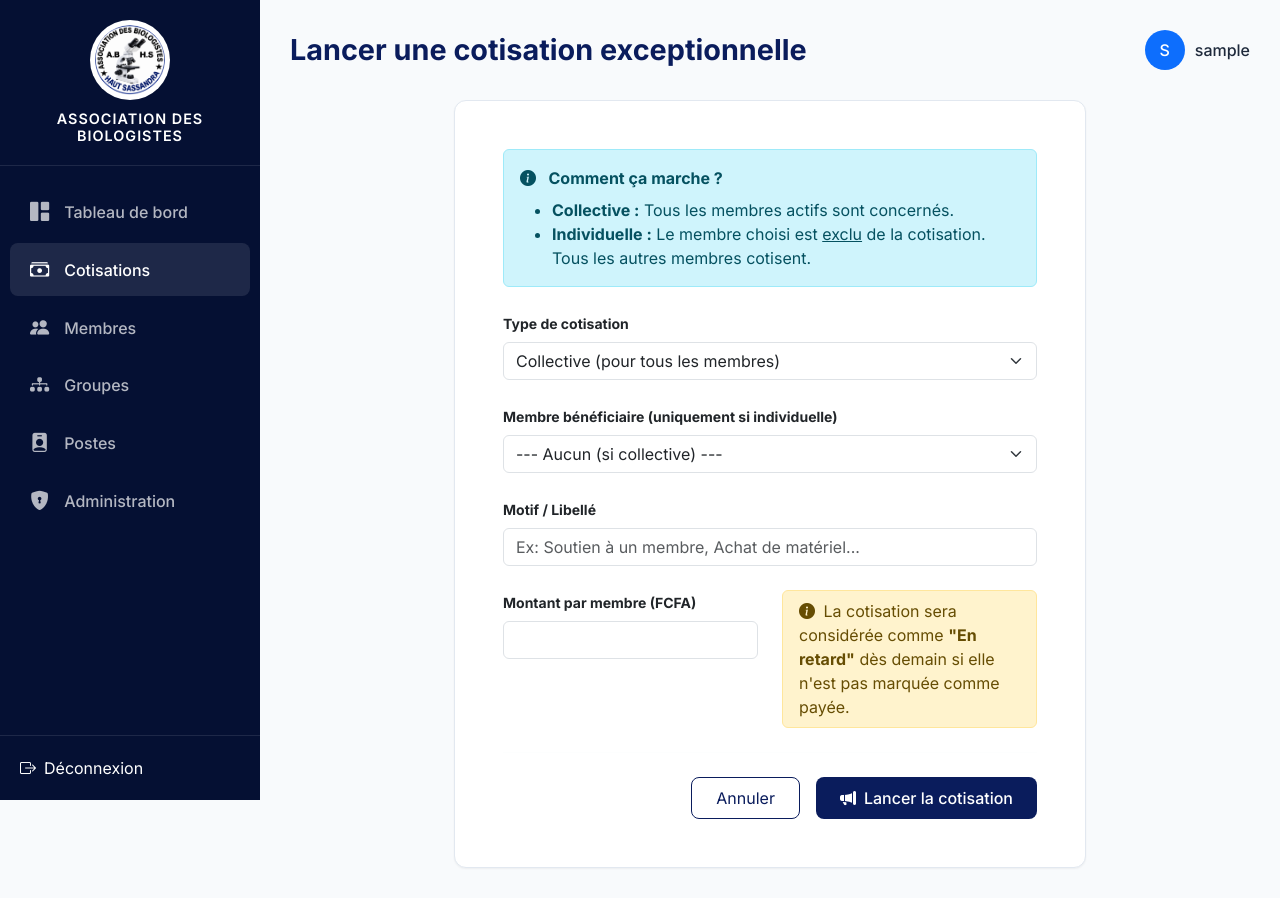
After one commit to abymig-ci/gestion-cotisations-abhs, a Django app: page /cotisations/exceptionnelle/ajouter/ in a window 1280 px wide. The commit adds this page. Run offline with Django 5.2, Linux system fonts and the light colour scheme; a user stored in the database is signed in; tables that the repository leaves empty hold one stand-in row (values such as "Sample post").

Commit message:
Ajout des cotisations exceptionnelles et du paiement groupe

```diff
--- a/cotisations/urls.py
+++ b/cotisations/urls.py
@@ -9,4 +9,5 @@ urlpatterns = [
     path('cotisations/<int:pk>/modifier/', views.modifier_cotisation, name='modifier_cotisation'),
     path('cotisations/<int:pk>/payee/', views.marquer_payee, name='marquer_payee'),
     path('cotisations/<int:pk>/supprimer/', views.supprimer_cotisation, name='supprimer_cotisation'),
+    path('cotisations/exceptionnelle/ajouter/', views.creer_cotisation_exceptionnelle, name='creer_cotisation_exceptionnelle'),
 ]
--- a/cotisations/views.py
+++ b/cotisations/views.py
@@ -3,10 +3,40 @@ from django.contrib.auth.decorators import login_required
 from django.contrib import messages
 from django.db.models import Sum
 from django.utils import timezone
+from datetime import date
+from dateutil.relativedelta import relativedelta
+from django import forms
 
 from .models import Cotisation
 from .forms import CotisationForm
 from membres.models import Membre
+
+
+# --- FORMULAIRE POUR LA COTISATION EXCEPTIONNELLE ---
+class CotisationExceptionnelleForm(forms.Form):
+    TYPE_COTISATION = [
+        ('collective', 'Collective (pour tous les membres)'),
+        ('individuelle', 'Individuelle (pour un membre spécifique)'),
+    ]
+    type_cotisation = forms.ChoiceField(choices=TYPE_COTISATION, widget=forms.Select(attrs={'class': 'form-select'}))
+    membre_beneficiaire = forms.ModelChoiceField(
+        queryset=Membre.objects.filter(statut='actif'),
+        required=False,
+        empty_label="--- Aucun (si collective) ---",
+        widget=forms.Select(attrs={'class': 'form-select'})
+    )
+    libelle = forms.CharField(
+        max_length=200,
+        widget=forms.TextInput(attrs={'class': 'form-control', 'placeholder': 'Ex: Soutien à un membre, Achat de matériel...'})
+    )
+    montant = forms.DecimalField(
+        max_digits=10, decimal_places=2,
+        widget=forms.NumberInput(attrs={'class': 'form-control'})
+    )
+    # Le champ date_echeance est retiré
+    date_echeance = forms.DateField(
+        widget=forms.DateInput(attrs={'type': 'date', 'class': 'form-control'})
+    )
 
 
 @login_required
@@ -20,7 +50,9 @@ def dashboard(request):
         'cotisations_mois': Cotisation.objects.filter(
             type_cotisation='mensuelle', mois=mois, annee=annee, statut='payee'
         ).aggregate(total=Sum('montant'))['total'] or 0,
-        'retards': Cotisation.objects.filter(statut='retard').count(),
+        'retards': Cotisation.objects.filter(
+            statut='en_attente', date_echeance__lt=today
+        ).count(),
         'total_annee': Cotisation.objects.filter(
             annee=annee, statut='payee'
         ).aggregate(total=Sum('montant'))['total'] or 0,
@@ -31,7 +63,7 @@ def dashboard(request):
     ).select_related('membre').order_by('-date_paiement')[:10]
 
     retards = Cotisation.objects.filter(
-        statut='retard'
+        statut='en_attente', date_echeance__lt=today
     ).select_related('membre')[:10]
 
     return render(request, 'cotisations/dashboard.html', {
@@ -48,7 +80,7 @@ def liste_cotisations(request):
     type_filter = request.GET.get('type', '')
     statut_filter = request.GET.get('statut', '')
 
-    cotisations = Cotisation.objects.select_related('membre')
+    cotisations = Cotisation.objects.select_related('membre').order_by('-date_creation')
     if type_filter:
         cotisations = cotisations.filter(type_cotisation=type_filter)
     if statut_filter:
@@ -58,6 +90,7 @@ def liste_cotisations(request):
         'cotisations': cotisations,
         'type_filter': type_filter,
         'statut_filter': statut_filter,
+        'today': timezone.now().date(),  # <-- Ajouté pour le template
     })
 
 
@@ -66,11 +99,73 @@ def ajouter_cotisation(request):
     if request.method == 'POST':
         form = CotisationForm(request.POST)
         if form.is_valid():
-            form.save()
+            cotisation = form.save(commit=False)
+
+            aujourd_hui = timezone.now().date()
+            cotisation.annee = aujourd_hui.year
+            cotisation.statut = 'payee'
+
+            if cotisation.type_cotisation == 'mensuelle':
+
+                derniere_cotisation = Cotisation.objects.filter(
+                    membre=cotisation.membre,
+                    type_cotisation='mensuelle',
+                    statut='payee'
+                ).order_by('-annee', '-mois').first()
+
+                if derniere_cotisation:
+                    date_debut = date(derniere_cotisation.annee, derniere_cotisation.mois, 1) + relativedelta(months=1)
+                else:
+                    date_debut = date(cotisation.membre.date_adhesion.year, cotisation.membre.date_adhesion.month, 1)
+
+                while Cotisation.objects.filter(
+                    membre=cotisation.membre, type_cotisation='mensuelle',
+                    annee=date_debut.year, mois=date_debut.month, statut='payee'
+                ).exists():
+                    date_debut = date_debut + relativedelta(months=1)
+
+                cotisation.mois = date_debut.month
+                cotisation.annee = date_debut.year
+
+                prochain_mois = date_debut + relativedelta(months=1)
+                cotisation.date_echeance = prochain_mois - relativedelta(days=1)
+
+                nombre_mois_a_creer = cotisation.nombre_mois if cotisation.nombre_mois else 1
+
+                for i in range(nombre_mois_a_creer):
+                    date_actuelle = date_debut + relativedelta(months=i)
+                    deja_paye = Cotisation.objects.filter(
+                        membre=cotisation.membre, type_cotisation='mensuelle',
+                        annee=date_actuelle.year, mois=date_actuelle.month
+                    ).exists()
+
+                    if not deja_paye:
+                        nouvelle_cot = Cotisation(
+                            membre=cotisation.membre,
+                            type_cotisation='mensuelle',
+                            montant=cotisation.montant,
+                            mois=date_actuelle.month,
+                            annee=date_actuelle.year,
+                            date_echeance=date_actuelle + relativedelta(day=31),
+                            date_paiement=cotisation.date_paiement,
+                            statut='payee',
+                            observation=cotisation.observation
+                        )
+                        nouvelle_cot.save()
+
+                messages.success(request, f"{nombre_mois_a_creer} mois de cotisations enregistrés à partir de {date_debut.strftime('%B %Y')}.")
+                return redirect('liste_cotisations')
+
+            else:
+                cotisation.mois = None
+                cotisation.date_echeance = aujourd_hui
+
+            cotisation.save()
             messages.success(request, "Cotisation enregistrée avec succès.")
             return redirect('liste_cotisations')
     else:
         form = CotisationForm()
+
     return render(request, 'cotisations/form.html', {
         'form': form,
         'titre': 'Nouvelle cotisation',
@@ -114,3 +209,50 @@ def supprimer_cotisation(request, pk):
     return render(request, 'cotisations/confirmer_suppression.html', {
         'cotisation': cotisation,
     })
+
+
+# --- NOUVELLE VUE POUR LA COTISATION EXCEPTIONNELLE ---
+@login_required
+def creer_cotisation_exceptionnelle(request):
+    if request.method == 'POST':
+        form = CotisationExceptionnelleForm(request.POST)
+        if form.is_valid():
+            type_cot = form.cleaned_data['type_cotisation']
+            beneficiaire = form.cleaned_data['membre_beneficiaire']
+            libelle = form.cleaned_data['libelle']
+            montant = form.cleaned_data['montant']
+
+            # On utilise la date du jour comme échéance
+            date_echeance = timezone.now().date()
+
+            membres_actifs = Membre.objects.filter(statut='actif')
+
+            if type_cot == 'individuelle':
+                if not beneficiaire:
+                    form.add_error('membre_beneficiaire', "Veuillez choisir un membre bénéficiaire.")
+                    return render(request, 'cotisations/form_exceptionnelle.html', {'form': form})
+                membres_actifs = membres_actifs.exclude(pk=beneficiaire.pk)
+
+            compteur = 0
+            for membre in membres_actifs:
+                deja_existe = Cotisation.objects.filter(
+                    membre=membre, type_cotisation='exceptionnelle', libelle=libelle, montant=montant
+                ).exists()
+
+                if not deja_existe:
+                    Cotisation.objects.create(
+                        membre=membre,
+                        type_cotisation='exceptionnelle',
+                        montant=montant,
+                        date_echeance=date_echeance, # <-- Échéance = aujourd'hui
+                        libelle=libelle,
+                        statut='en_attente'
+                    )
+                    compteur += 1
+
+            messages.success(request, f"{compteur} cotisations exceptionnelles créées avec succès.")
+            return redirect('liste_cotisations')
+    else:
+        form = CotisationExceptionnelleForm()
+
+    return render(request, 'cotisations/form_exceptionnelle.html', {'form': form})
--- a/templates/cotisations/form.html
+++ b/templates/cotisations/form.html
@@ -6,6 +6,10 @@
 <div class="row justify-content-center">
     <div class="col-lg-8">
         <div class="card-custom p-4 p-md-5">
+            <div class="alert alert-info py-2 mb-4">
+                <i class="bi bi-info-circle-fill me-1"></i>
+                <strong>Astuce :</strong> Pour une cotisation mensuelle, remplissez le champ "Nombre de mois" si le membre paie plusieurs mois d'avance.
+            </div>
             <form method="post">
                 {% csrf_token %}
 
--- /dev/null
+++ b/templates/cotisations/form_exceptionnelle.html
@@ -0,0 +1,74 @@
+{% extends 'base.html' %}
+{% block title %}Nouvelle cotisation exceptionnelle{% endblock %}
+{% block page_title %}Lancer une cotisation exceptionnelle{% endblock %}
+
+{% block content %}
+<div class="row justify-content-center">
+    <div class="col-lg-8">
+        <div class="card-custom p-4 p-md-5">
+            <div class="alert alert-info py-3 mb-4">
+                <i class="bi bi-info-circle-fill me-2"></i>
+                <strong>Comment ça marche ?</strong><br>
+                <ul class="mb-0 mt-2">
+                    <li><strong>Collective :</strong> Tous les membres actifs sont concernés.</li>
+                    <li><strong>Individuelle :</strong> Le membre choisi est <u>exclu</u> de la cotisation. Tous les autres membres cotisent.</li>
+                </ul>
+            </div>
+
+            <form method="post">
+                {% csrf_token %}
+
+                {% if form.non_field_errors %}
+                    <div class="alert alert-danger rounded-3">{{ form.non_field_errors }}</div>
+                {% endif %}
+
+                <div class="row g-4">
+                    <div class="col-md-12">
+                        <label class="form-label fw-bold text-dark small">Type de cotisation</label>
+                        {{ form.type_cotisation }}
+                    </div>
+
+                    <div class="col-md-12">
+                        <label class="form-label fw-bold text-dark small">Membre bénéficiaire (uniquement si individuelle)</label>
+                        {{ form.membre_beneficiaire }}
+                        {% if form.membre_beneficiaire.errors %}
+                            <div class="text-danger small mt-1">{{ form.membre_beneficiaire.errors.0 }}</div>
+                        {% endif %}
+                    </div>
+
+                    <div class="col-md-12">
+                        <label class="form-label fw-bold text-dark small">Motif / Libellé</label>
+                        {{ form.libelle }}
+                        {% if form.libelle.errors %}
+                            <div class="text-danger small mt-1">{{ form.libelle.errors.0 }}</div>
+                        {% endif %}
+                    </div>
+
+                    <div class="col-md-6">
+                        <label class="form-label fw-bold text-dark small">Montant par membre (FCFA)</label>
+                        {{ form.montant }}
+                        {% if form.montant.errors %}
+                            <div class="text-danger small mt-1">{{ form.montant.errors.0 }}</div>
+                        {% endif %}
+                    </div>
+
+                    <!-- Le champ date d'échéance est remplacé par cette note -->
+                    <div class="col-md-6 d-flex align-items-end">
+                        <div class="alert alert-warning py-2 mb-0 w-100">
+                            <i class="bi bi-info-circle-fill me-1"></i>
+                            La cotisation sera considérée comme <strong>"En retard"</strong> dès demain si elle n'est pas marquée comme payée.
+                        </div>
+                    </div>
+                </div>
+
+                <hr class="my-4 border-light">
+
+                <div class="d-flex justify-content-end gap-3">
+                    <a href="{% url 'liste_cotisations' %}" class="btn-outline-custom py-2 px-4">Annuler</a>
+                    <button type="submit" class="btn-primary-custom py-2 px-4"><i class="bi bi-megaphone-fill"></i> Lancer la cotisation</button>
+                </div>
+            </form>
+        </div>
+    </div>
+</div>
+{% endblock %}
```
Also changed, not shown: cotisations/forms.py (+16 -18 lines), cotisations/models.py (+9 -0 lines), membres/models.py (+36 -2 lines), requirements.txt (+22 -5 lines), templates/cotisations/confirmer_suppression.html (added, +24 -0 lines), templates/cotisations/liste.html (+13 -6 lines), templates/membres/liste.html (+15 -7 lines), cotisations/migrations/0002_alter_cotisation_type_cotisation.py (added), cotisations/migrations/0003_cotisation_nombre_mois.py (added).
